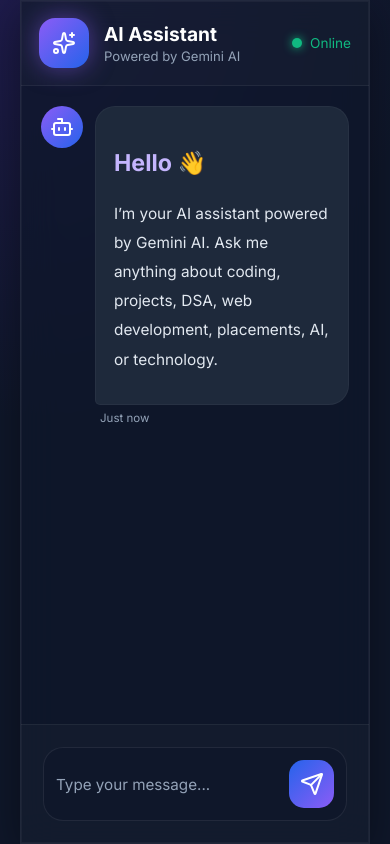
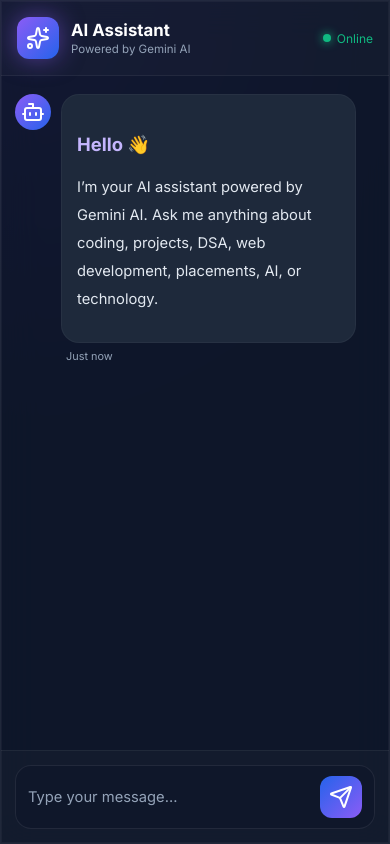
Before and after one commit to shahanthi-velagala/genai-chatbot, a Flask app: page / in a window 390 px wide. Run offline with Flask 3, Linux system fonts and the light colour scheme.

Commit message:
Improved mobile responsiveness

```diff
--- a/templates/index.html
+++ b/templates/index.html
@@ -1,9 +1,11 @@
-
 <!DOCTYPE html>
 <html lang="en">
 <head>
+
     <meta charset="UTF-8" />
+
     <meta name="viewport" content="width=device-width, initial-scale=1.0"/>
+
     <title>AI Assistant</title>
 
     <!-- ICONS -->
@@ -25,6 +27,7 @@
         }
 
         body{
+
             height:100vh;
 
             background:
@@ -34,7 +37,9 @@
             display:flex;
             justify-content:center;
             align-items:center;
+
             overflow:hidden;
+
             padding:20px;
         }
 
@@ -104,42 +109,61 @@
         }
 
         .header-text h1{
+
             color:white;
+
             font-size:1.2rem;
+
             font-weight:700;
         }
 
         .header-text p{
+
             color:#94a3b8;
+
             font-size:0.82rem;
+
             margin-top:2px;
         }
 
         .status{
+
             display:flex;
             align-items:center;
             gap:8px;
+
             color:#10b981;
+
             font-size:0.85rem;
         }
 
         .status-dot{
+
             width:10px;
             height:10px;
+
             background:#10b981;
+
             border-radius:50%;
+
             box-shadow:0 0 10px #10b981;
         }
 
         /* CHAT AREA */
 
         .chat-window{
+
             flex:1;
+
             overflow-y:auto;
+
             padding:30px;
+
             display:flex;
             flex-direction:column;
+
             gap:24px;
+
             scroll-behavior:smooth;
         }
 
@@ -148,15 +172,20 @@
         }
 
         .chat-window::-webkit-scrollbar-thumb{
+
             background:#334155;
+
             border-radius:20px;
         }
 
         /* MESSAGE */
 
         .message-wrapper{
+
             display:flex;
+
             gap:12px;
+
             animation:fadeUp 0.3s ease;
         }
 
@@ -165,29 +194,40 @@
         }
 
         .avatar{
+
             width:42px;
             height:42px;
+
             border-radius:50%;
+
             flex-shrink:0;
+
             display:flex;
             justify-content:center;
             align-items:center;
         }
 
         .bot-avatar{
+
             background:linear-gradient(135deg,#8b5cf6,#2563eb);
+
             color:white;
         }
 
         .user-avatar{
+
             background:#334155;
+
             color:white;
         }
 
         .message-content{
+
             max-width:75%;
+
             display:flex;
             flex-direction:column;
+
             gap:6px;
         }
 
@@ -225,107 +265,158 @@
         }
 
         .timestamp{
+
             font-size:0.72rem;
+
             color:#94a3b8;
+
             padding-left:5px;
         }
 
-        /* CHATGPT STYLE MARKDOWN */
+        /* MARKDOWN STYLING */
 
         .bot-message h1{
+
             font-size:1.8rem;
+
             margin-top:10px;
             margin-bottom:18px;
+
             color:#ffffff;
+
             font-weight:700;
         }
 
         .bot-message h2{
+
             font-size:1.45rem;
+
             margin-top:20px;
             margin-bottom:14px;
+
             color:#c4b5fd;
+
             font-weight:700;
         }
 
         .bot-message h3{
+
             font-size:1.2rem;
+
             margin-top:18px;
             margin-bottom:12px;
+
             color:#ddd6fe;
+
             font-weight:600;
         }
 
         .bot-message h4{
+
             font-size:1rem;
+
             margin-top:15px;
             margin-bottom:10px;
+
             color:#e9d5ff;
+
             font-weight:600;
         }
 
         .bot-message p{
+
             margin-bottom:14px;
+
             line-height:1.9;
+
             color:#e2e8f0;
         }
 
         .bot-message ul,
         .bot-message ol{
+
             margin-left:24px;
+
             margin-top:12px;
             margin-bottom:18px;
         }
 
         .bot-message li{
+
             margin-bottom:10px;
+
             line-height:1.8;
+
             color:#e2e8f0;
         }
 
         .bot-message strong{
+
             color:#ffffff;
+
             font-weight:700;
         }
 
         .bot-message em{
+
             color:#cbd5e1;
+
             font-style:italic;
         }
 
         .bot-message code{
+
             background:#0f172a;
+
             color:#93c5fd;
+
             padding:3px 7px;
+
             border-radius:6px;
+
             font-size:0.9rem;
         }
 
         .bot-message pre{
+
             background:#020617;
+
             padding:18px;
+
             border-radius:14px;
+
             overflow-x:auto;
+
             margin-top:15px;
             margin-bottom:18px;
+
             border:1px solid rgba(255,255,255,0.05);
         }
 
         .bot-message pre code{
+
             background:none;
+
             padding:0;
+
             color:#e2e8f0;
         }
 
         .bot-message blockquote{
+
             border-left:4px solid #8b5cf6;
+
             padding-left:15px;
+
             margin:15px 0;
+
             color:#cbd5e1;
         }
 
         .bot-message a{
+
             color:#93c5fd;
+
             text-decoration:none;
         }
 
@@ -336,8 +427,11 @@
         /* INPUT */
 
         .chat-input-area{
+
             padding:22px;
+
             border-top:1px solid rgba(255,255,255,0.06);
+
             background:rgba(255,255,255,0.02);
         }
 
@@ -345,6 +439,7 @@
 
             display:flex;
             align-items:center;
+
             gap:14px;
 
             background:#0f172a;
@@ -357,7 +452,9 @@
         }
 
         .input-container:focus-within{
+
             border-color:#8b5cf6;
+
             box-shadow:0 0 20px rgba(139,92,246,0.25);
         }
 
@@ -403,18 +500,27 @@
         }
 
         .send-btn:hover{
+
             transform:scale(1.05);
+
             box-shadow:0 0 18px rgba(139,92,246,0.5);
         }
 
         /* TYPING */
 
         .typing{
+
             display:none;
+
             align-items:center;
+
             gap:10px;
+
             color:#cbd5e1;
-            padding-left:10px;
+
+            padding-left:20px;
+            padding-bottom:10px;
+
             font-size:0.9rem;
         }
 
@@ -424,10 +530,14 @@
         }
 
         .dots span{
+
             width:8px;
             height:8px;
+
             background:#8b5cf6;
+
             border-radius:50%;
+
             animation:bounce 1.2s infinite;
         }
 
@@ -440,10 +550,12 @@
         }
 
         @keyframes bounce{
+
             0%,80%,100%{
                 transform:scale(0.7);
                 opacity:0.5;
             }
+
             40%{
                 transform:scale(1);
                 opacity:1;
@@ -451,35 +563,192 @@
         }
 
         @keyframes fadeUp{
+
             from{
                 opacity:0;
                 transform:translateY(10px);
             }
+
             to{
                 opacity:1;
                 transform:translateY(0);
             }
         }
 
-        /* MOBILE */
+        /* MOBILE RESPONSIVE */
 
         @media(max-width:768px){
 
+            body{
+                padding:0;
+                overflow:hidden;
+            }
+
             .chat-container{
+
+                width:100%;
                 height:100vh;
+
+                max-width:100%;
+
                 border-radius:0;
+
+                overflow:hidden;
+            }
+
+            /* HEADER */
+
+            .chat-header{
+
+                height:75px;
+
+                padding:14px 16px;
+            }
+
+            .header-left{
+                gap:12px;
+            }
+
+            .logo{
+
+                width:42px;
+                height:42px;
+
+                border-radius:12px;
+            }
+
+            .header-text h1{
+                font-size:1.05rem;
+            }
+
+            .header-text p{
+                font-size:0.72rem;
+            }
+
+            .status{
+                font-size:0.75rem;
+                gap:6px;
+            }
+
+            .status-dot{
+                width:8px;
+                height:8px;
+            }
+
+            /* CHAT WINDOW */
+
+            .chat-window{
+
+                padding:18px 14px;
+
+                gap:18px;
+            }
+
+            .message-wrapper{
+                gap:10px;
+            }
+
+            .avatar{
+
+                width:36px;
+                height:36px;
+
+                min-width:36px;
             }
 
             .message-content{
-                max-width:90%;
+                max-width:82%;
             }
 
-            .chat-window{
-                padding:20px;
+            .message{
+
+                padding:14px 15px;
+
+                border-radius:18px;
+
+                font-size:0.92rem;
+
+                line-height:1.7;
             }
 
-            .chat-header{
-                padding:18px;
+            /* MARKDOWN */
+
+            .bot-message h1{
+                font-size:1.35rem;
+            }
+
+            .bot-message h2{
+                font-size:1.15rem;
+            }
+
+            .bot-message h3{
+                font-size:1rem;
+            }
+
+            .bot-message p,
+            .bot-message li{
+                font-size:0.92rem;
+            }
+
+            .bot-message ul,
+            .bot-message ol{
+                margin-left:20px;
+            }
+
+            .bot-message pre{
+
+                padding:12px;
+
+                font-size:0.82rem;
+
+                overflow-x:auto;
+            }
+
+            .bot-message code{
+                font-size:0.82rem;
+            }
+
+            /* INPUT AREA */
+
+            .chat-input-area{
+
+                padding:14px;
+            }
+
+            .input-container{
+
+                padding:10px 12px;
+
+                border-radius:16px;
+
+                gap:10px;
+            }
+
+            #userInput{
+                font-size:0.92rem;
+            }
+
+            .send-btn{
+
+                width:42px;
+                height:42px;
+
+                min-width:42px;
+
+                border-radius:12px;
+            }
+
+            /* TIMESTAMP */
+
+            .timestamp{
+                font-size:0.68rem;
+            }
+
+            /* TYPING */
+
+            .typing{
+                padding:0 14px 12px;
+                font-size:0.8rem;
             }
         }
 
@@ -502,15 +771,21 @@
             </div>
 
             <div class="header-text">
+
                 <h1>AI Assistant</h1>
+
                 <p>Powered by Gemini AI</p>
+
             </div>
 
         </div>
 
         <div class="status">
+
             <div class="status-dot"></div>
+
             Online
+
         </div>
 
     </header>
@@ -592,19 +867,22 @@
     lucide.createIcons();
 
     const chatWindow = document.getElementById('chatWindow');
+
     const chatForm = document.getElementById('chatForm');
+
     const userInput = document.getElementById('userInput');
+
     const typingIndicator = document.getElementById('typingIndicator');
 
-    function getTime() {
+    function getTime(){
 
-        return new Date().toLocaleTimeString([], {
+        return new Date().toLocaleTimeString([],{
             hour:'2-digit',
             minute:'2-digit'
         });
     }
 
-    // CHATGPT STYLE RESPONSE FORMATTER
+    // FORMAT RESPONSE
 
     function formatAIResponse(text){
 
```
